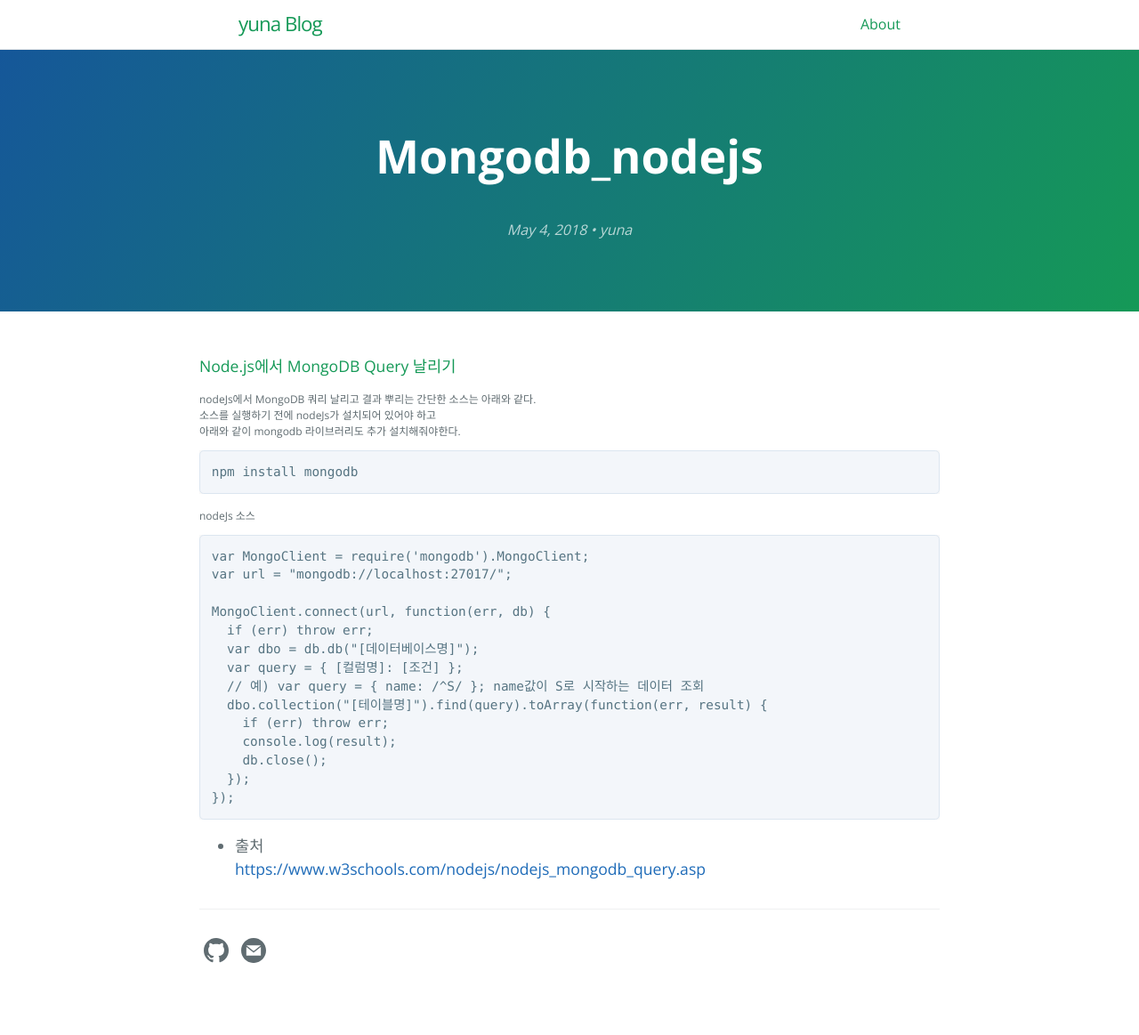
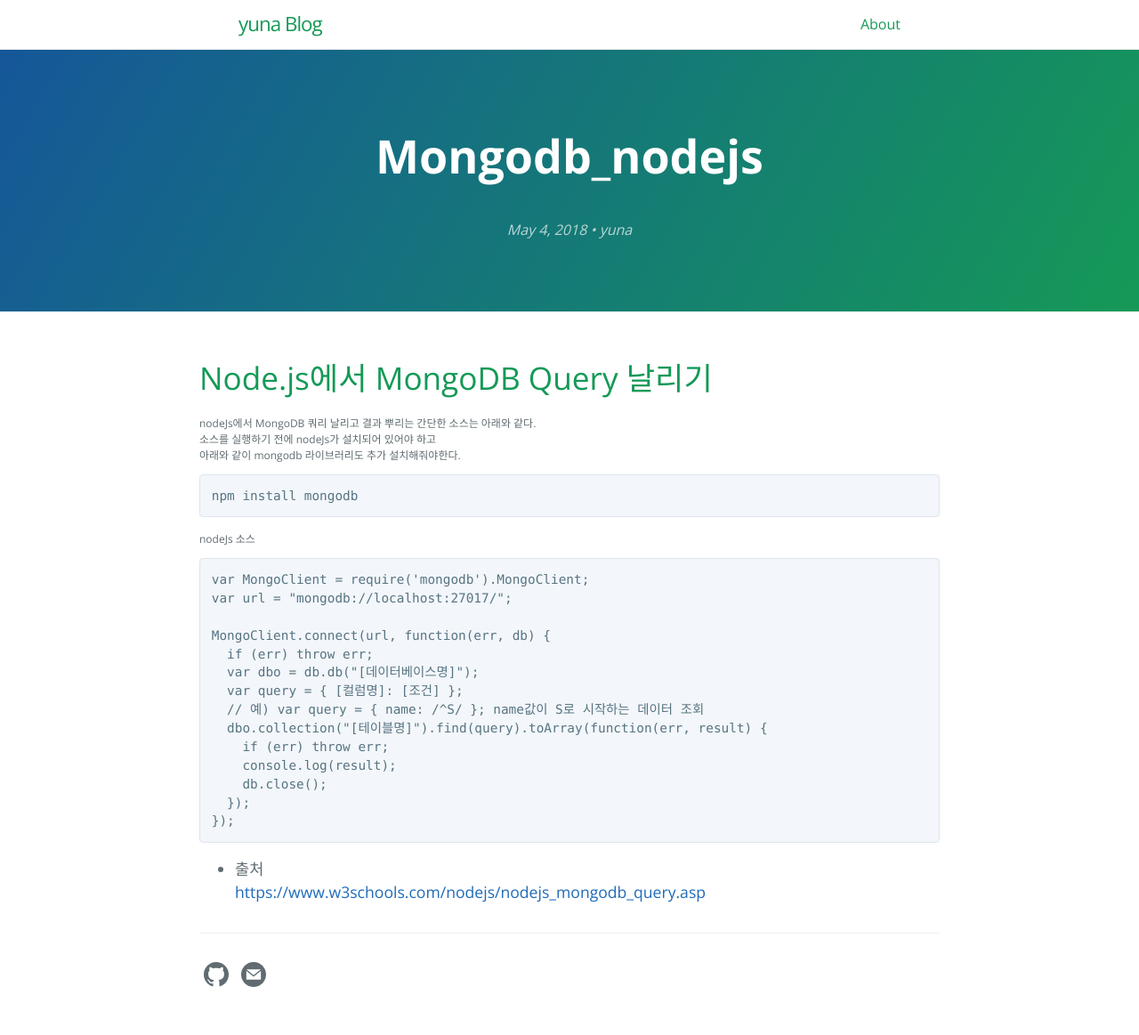
Before and after one commit to zzingyuna/test_site.github.io, a Jekyll site: the page built from _posts/2018-05-04-mongoDB_nodejs.md, in a window 1280 px wide. Shown: the whole page at 89% size. Built offline with Jekyll 4.4.1, drawn with Linux system fonts in a browser that asks for light colours; before the commit the page ends 1136 px from its top, so only the background shows below that.

```diff
--- a/_posts/2018-05-04-mongoDB_nodejs.md
+++ b/_posts/2018-05-04-mongoDB_nodejs.md
@@ -2,7 +2,7 @@
 layout: post
 ---
 
-#### Node.js에서 MongoDB Query 날리기
+# Node.js에서 MongoDB Query 날리기
 
 nodeJs에서 MongoDB 쿼리 날리고 결과 뿌리는 간단한 소스는 아래와 같다.
 소스를 실행하기 전에 nodeJs가 설치되어 있어야 하고
```
